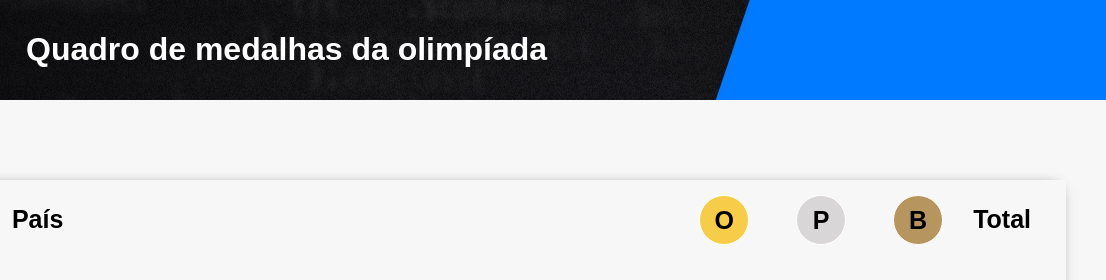
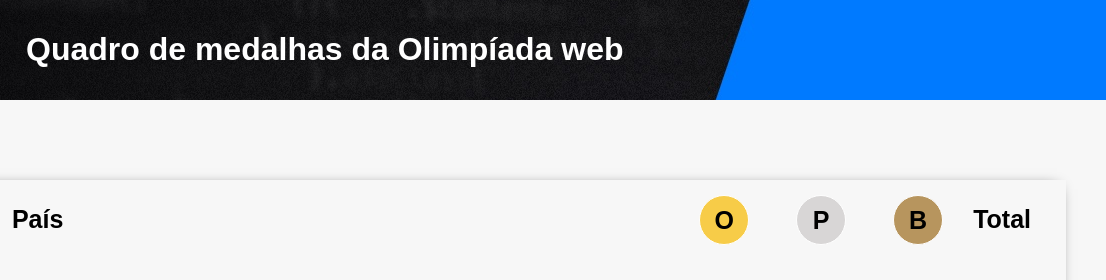
Before and after one commit to emillyedu/Quadro-de-medalhas, a plain HTML site: page index.html in a window 1280 px wide. Shown: the top 280 px of the page, 174-1280 px from the left. Drawn offline with Linux system fonts and the light colour scheme; no server answers.

Commit message:
Update index.html

```diff
--- a/index.html
+++ b/index.html
@@ -21,7 +21,7 @@
                    </figure>
                </div>
                <div class="coluna">
-                   <h1>Quadro de medalhas da olimpíada</h1>
+                   <h1>Quadro de medalhas da Olimpíada  web </h1>
                </div>
            </div>
        </div>
```
